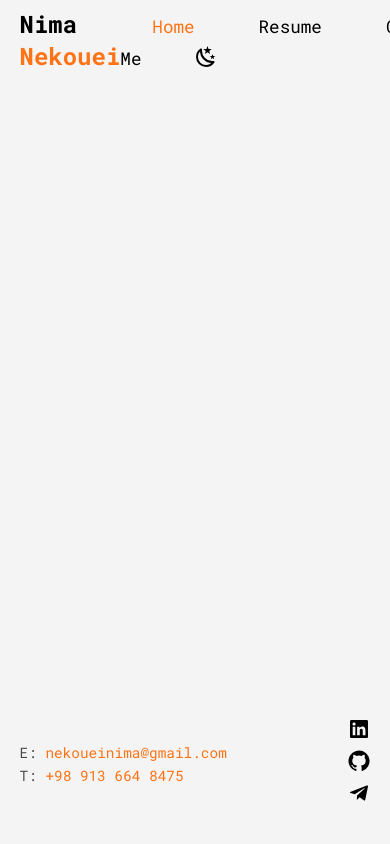
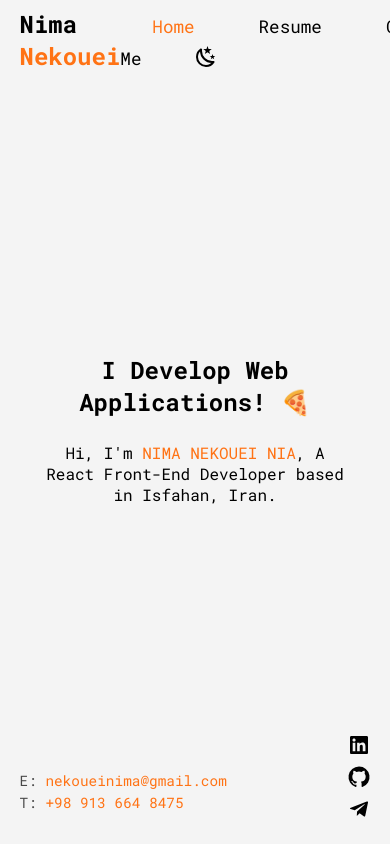
Before and after one commit to nima-ca/portfolio, a Next.js app: page / in a window 390 px wide. Built offline with nearby package versions, Linux system fonts and the light colour scheme.

Commit message:
[Feat]: add home page

```diff
--- a/package.json
+++ b/package.json
@@ -16,6 +16,7 @@
     "next": "13.1.1",
     "react": "18.2.0",
     "react-dom": "18.2.0",
+    "react-type-animation": "^2.1.2",
     "typescript": "4.9.4"
   },
   "devDependencies": {
--- a/pages/_document.tsx
+++ b/pages/_document.tsx
@@ -10,6 +10,13 @@ export default function Document() {
         href="https://fonts.googleapis.com/css2?family=Roboto+Mono:wght@300;400;700&display=swap"
         rel="stylesheet"
       ></link>
+      <title>Nima Nekouei Nia</title>
+      <meta
+        name="description"
+        content="This is a Portfolio website created by nima himself!"
+      />
+      <meta name="viewport" content="width=device-width, initial-scale=1" />
+      <link rel="icon" href="/favicon.ico" />
       <body>
         <Main />
         <NextScript />
--- a/pages/index.tsx
+++ b/pages/index.tsx
@@ -1,20 +1,37 @@
-import Head from "next/head";
-import Image from "next/image";
-import { Roboto_Mono } from "@next/font/google";
+import { TypeAnimation } from "react-type-animation";
 import styles from "../styles/Home.module.scss";
 
 export default function Home() {
   return (
-    <>
-      <Head>
-        <title>Nima Nekouei Nia</title>
-        <meta
-          name="description"
-          content="This is a Portfolio website created by nima himself!"
+    <main className={styles.home}>
+      <div className={styles.header}>
+        <TypeAnimation
+          cursor={false}
+          sequence={[
+            `I'm a Front End Developer! 😁`,
+            2000,
+            "I Develop Web Applications! 🍕",
+            2000,
+            "I Love JavaScript and TypeScript! 😍",
+            2000,
+            "I use React and NextJs! 🧙‍♂️",
+            2000,
+          ]}
+          speed={60}
+          wrapper="h2"
+          repeat={Infinity}
         />
-        <meta name="viewport" content="width=device-width, initial-scale=1" />
-        <link rel="icon" href="/favicon.ico" />
-      </Head>
-    </>
+      </div>
+      <p className={styles.subHeader}>
+        Hi, I'm <span>NIMA NEKOUEI NIA</span>, A React Front-End Developer based
+        in Isfahan, Iran.
+      </p>
+    </main>
   );
 }
+
+export async function getStaticProps() {
+  return {
+    props: {},
+  };
+}
--- a/src/components/layout/Footer/Footer.module.scss
+++ b/src/components/layout/Footer/Footer.module.scss
@@ -51,7 +51,13 @@
 }
 
 @media screen and (max-width: 480px) {
+  .footer {
+    & > div {
+      align-items: flex-end;
+    }
+  }
   .social {
+    margin-bottom: -1rem;
     width: 1.5rem !important;
     flex-direction: column;
   }
--- a/styles/Home.module.scss
+++ b/styles/Home.module.scss
@@ -0,0 +1,57 @@
+.home {
+  height: 80%;
+  @include center;
+  flex-direction: column;
+}
+
+.header {
+  width: 65rem;
+  height: 7rem;
+  font-size: 1.8rem;
+  @include center;
+}
+
+.subHeader {
+  width: 40rem;
+  text-align: center;
+  font-size: 1.4rem;
+
+  & > span {
+    color: var(--color-accent);
+  }
+}
+
+@media screen and (max-width: 1000px) {
+  .header {
+    width: 50rem;
+    font-size: 1.5rem;
+  }
+
+  .subHeader {
+    width: 30rem;
+    font-size: 1.2rem;
+  }
+}
+@media screen and (max-width: 800px) {
+  .header {
+    text-align: center;
+    width: 25rem;
+    font-size: 1.2rem;
+  }
+
+  .subHeader {
+    width: 25rem;
+    font-size: 1rem;
+  }
+}
+@media screen and (max-width: 450px) {
+  .header {
+    text-align: center;
+    width: 20rem;
+    font-size: 1rem;
+  }
+
+  .subHeader {
+    width: 19rem;
+  }
+}
--- a/styles/globals.scss
+++ b/styles/globals.scss
@@ -7,8 +7,6 @@
   --color-secondary: #232020;
   --color-accent: #ff7315;
   --color-font: #000;
-  --color-font-2: #fff;
-  --empty-fill: rgba(255, 255, 255, 0);
 }
 
 * {
@@ -30,7 +28,6 @@ body {
   --color-primary: #232020;
   --color-secondary: #f4f4f4;
   --color-font: #fff;
-  --empty-fill: rgba(255, 255, 255, 0);
 }
 
 body {
@@ -40,7 +37,9 @@ body {
   font-weight: 400;
   font-family: "Roboto Mono", monospace, Arial, Helvetica, sans-serif;
 }
-
+body > div {
+  height: 100%;
+}
 a {
   color: inherit;
   text-decoration: none;
```
Also changed, not shown: 1 other file (tests, documents, lock files or other folders).
